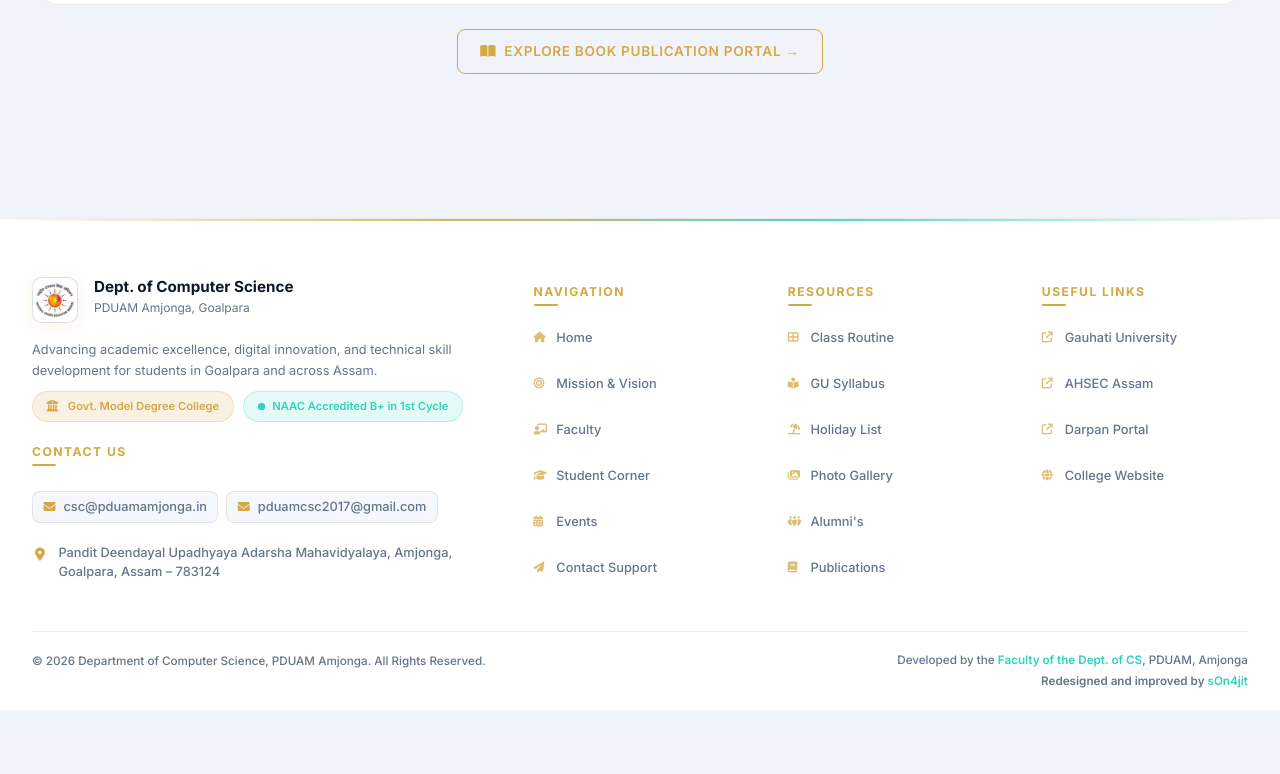
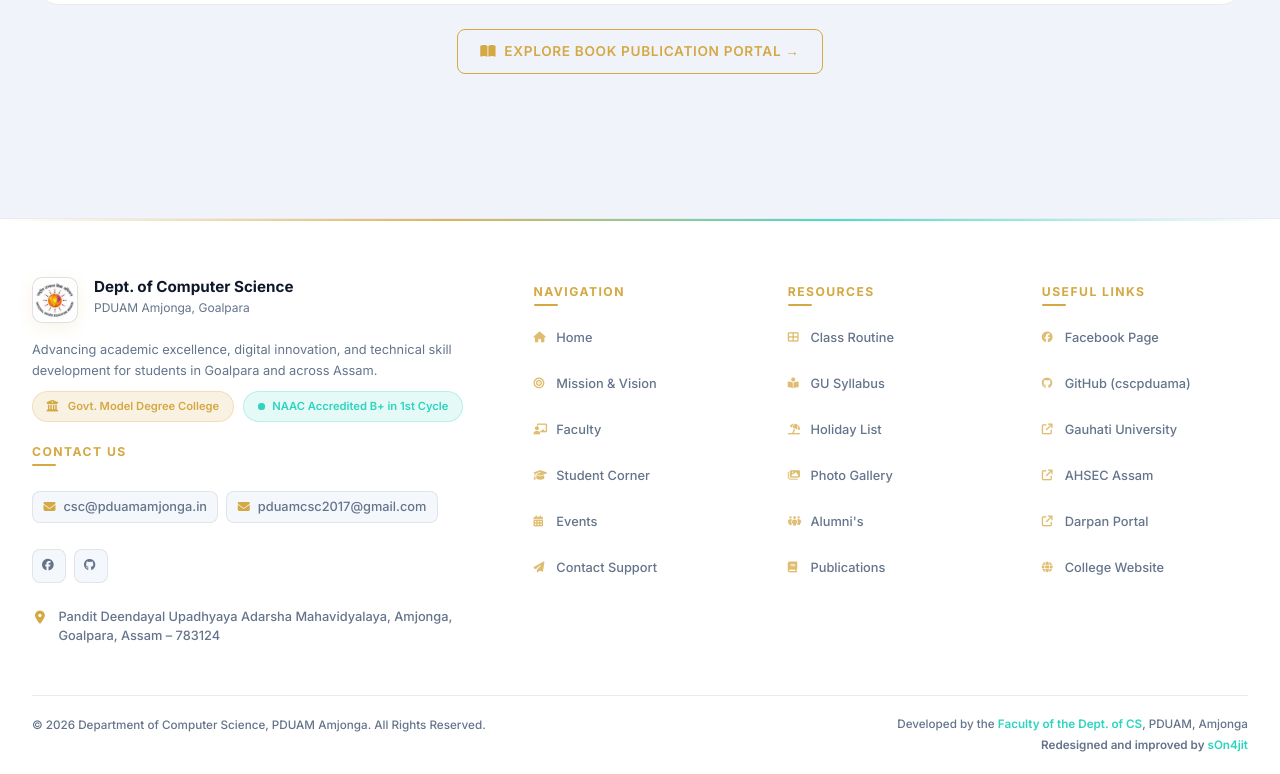
Before and after one commit to cscpduama/csc, a plain HTML site: page index.html in a window 1280 px wide. Shown: the part 1543-2317 px from the top of the page. Before the commit the page ends 2253 px from the top, so only its background shows below. Drawn offline with Linux system fonts and the light colour scheme.

Commit message:
feat: add social media icons directly under email boxes in footer contact section

```diff
--- a/shared/components.js
+++ b/shared/components.js
@@ -202,6 +202,14 @@
               </a>
             </div>
           </div>
+          <div class="ftr-social-icons">
+            <a href="https://www.facebook.com/profile.php?id=100083022567984" target="_blank" rel="noopener noreferrer" class="ftr-social-icon" aria-label="Facebook Page" title="Facebook Page">
+              <i class="fa-brands fa-facebook"></i>
+            </a>
+            <a href="https://github.com/cscpduama/" target="_blank" rel="noopener noreferrer" class="ftr-social-icon" aria-label="GitHub Repository" title="GitHub (cscpduama)">
+              <i class="fa-brands fa-github"></i>
+            </a>
+          </div>
           <div class="ftr-bc-item">
             <i class="fa-solid fa-location-dot"></i>
             <a href="https://maps.app.goo.gl/WDbDdr6dqUqA9LVGA?g_st=aw" target="_blank" rel="noopener">Pandit Deendayal Upadhyaya Adarsha Mahavidyalaya, Amjonga, Goalpara, Assam – 783124</a>
@@ -251,6 +259,14 @@
               </a>
             </div>
           </div>
+          <div class="ftr-social-icons">
+            <a href="https://www.facebook.com/profile.php?id=100083022567984" target="_blank" rel="noopener noreferrer" class="ftr-social-icon" aria-label="Facebook Page" title="Facebook Page">
+              <i class="fa-brands fa-facebook"></i>
+            </a>
+            <a href="https://github.com/cscpduama/" target="_blank" rel="noopener noreferrer" class="ftr-social-icon" aria-label="GitHub Repository" title="GitHub (cscpduama)">
+              <i class="fa-brands fa-github"></i>
+            </a>
+          </div>
           <div class="ftr-bc-item">
             <i class="fa-solid fa-location-dot"></i>
             <a href="https://maps.app.goo.gl/WDbDdr6dqUqA9LVGA?g_st=aw" target="_blank" rel="noopener">Pandit Deendayal Upadhyaya Adarsha Mahavidyalaya, Amjonga, Goalpara, Assam – 783124</a>
@@ -259,6 +275,8 @@
 
         <h4>Useful Links</h4>
         <ul class="ftr-links">
+          <li><a href="https://www.facebook.com/profile.php?id=100083022567984" target="_blank" rel="noopener noreferrer"><i class="fa-brands fa-facebook"></i>Facebook Page</a></li>
+          <li><a href="https://github.com/cscpduama/" target="_blank" rel="noopener noreferrer"><i class="fa-brands fa-github"></i>GitHub (cscpduama)</a></li>
           <li><a href="https://gauhati.ac.in/" target="_blank" rel="noopener"><i class="fa-solid fa-arrow-up-right-from-square"></i>Gauhati University</a></li>
           <li><a href="https://ahsec.assam.gov.in/" target="_blank" rel="noopener"><i class="fa-solid fa-arrow-up-right-from-square"></i>AHSEC Assam</a></li>
           <li><a href="https://darpan.ahseconline.in/" target="_blank" rel="noopener"><i class="fa-solid fa-arrow-up-right-from-square"></i>Darpan Portal</a></li>
--- a/shared/shared.css
+++ b/shared/shared.css
@@ -787,6 +787,36 @@ footer {
   transform: translateY(-1px);
 }
 
+.ftr-social-icons {
+  display: flex;
+  align-items: center;
+  gap: 0.5rem;
+  margin: 0.3rem 0 0.4rem;
+}
+
+.ftr-social-icon {
+  display: inline-flex;
+  align-items: center;
+  justify-content: center;
+  width: 34px;
+  height: 34px;
+  background: var(--s2);
+  border: 1px solid var(--border);
+  border-radius: 8px;
+  color: var(--gold);
+  font-size: 1.05rem;
+  text-decoration: none;
+  transition: all var(--tr);
+}
+
+.ftr-social-icon:hover {
+  background: var(--gold-dim);
+  border-color: rgba(212, 168, 67, 0.4);
+  color: var(--teal);
+  transform: translateY(-2px);
+  box-shadow: 0 4px 12px rgba(0, 0, 0, 0.15);
+}
+
 .ftr-bc-item a {
   color: var(--muted);
   text-decoration: none;
```
